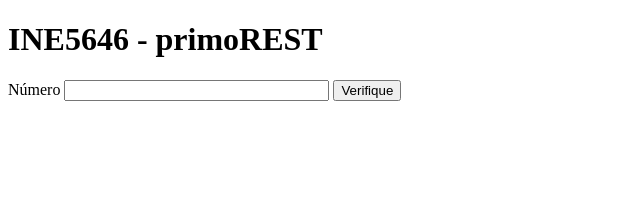
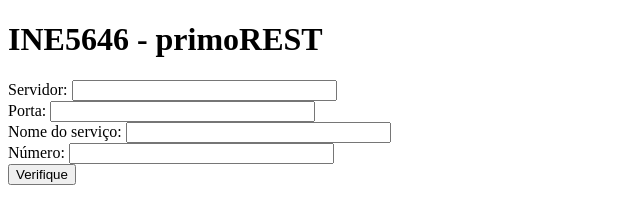
Before and after one commit to adrianolslima/programacaoWeb-primoREST, a plain HTML site: page web/index.html in a window 1280 px wide. Shown: the whole page, without its empty margins (0-640 px from the left). Drawn offline with Linux system fonts and the light colour scheme.

Commit message:
Implementar index.html

```diff
--- a/web/index.html
+++ b/web/index.html
@@ -13,8 +13,11 @@ and open the template in the editor.
     <body>
         <h1>INE5646 - primoREST</h1>
         <form action="verifique" method="get">
-            Número <input type="text" name="numero" size="30">
-            <button type="submit">Verifique</button>
+            <p>Servidor: <input type="text" name="servidor" size="30"><br>
+            Porta: <input type="text" name="porta" size="30"><br>
+            Nome do serviço: <input type="text" name="servico" size="30"><br>
+            Número: <input type="text" name="numero" size="30"><br>
+            <button type="submit">Verifique</button></p>
         </form>
     </body>
 </html>
```
